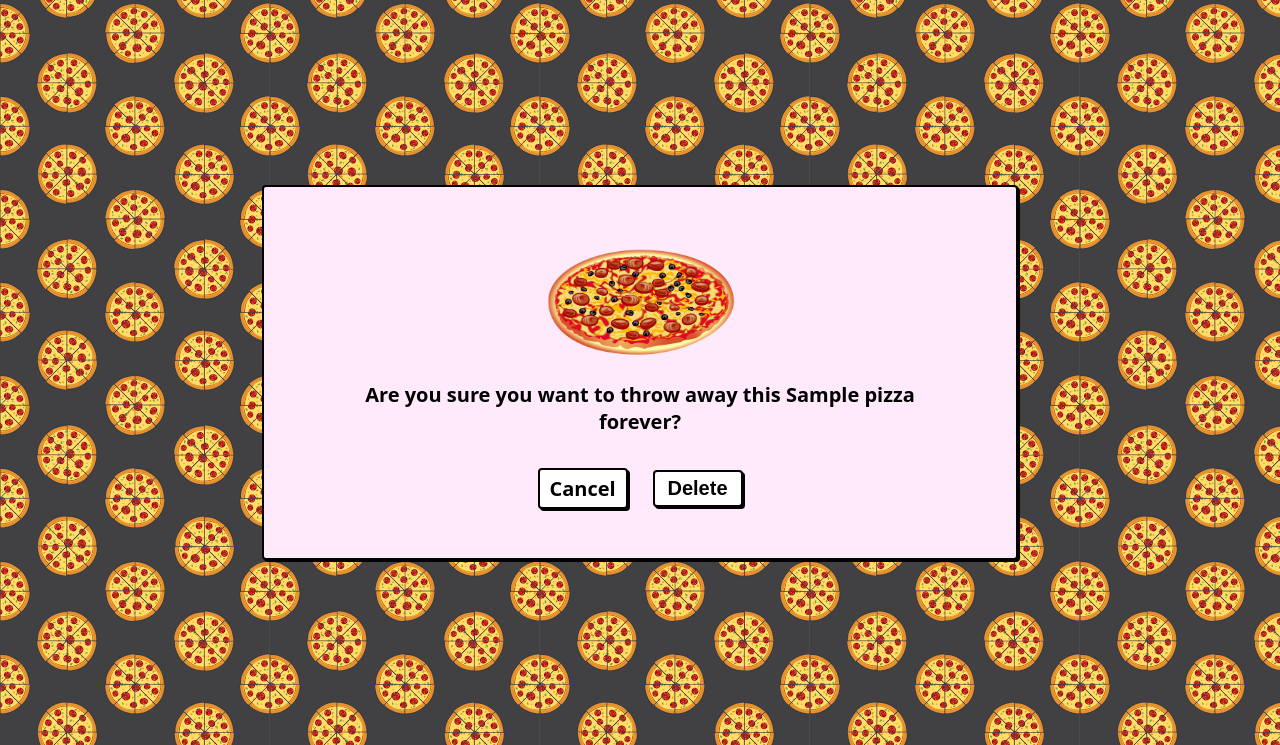
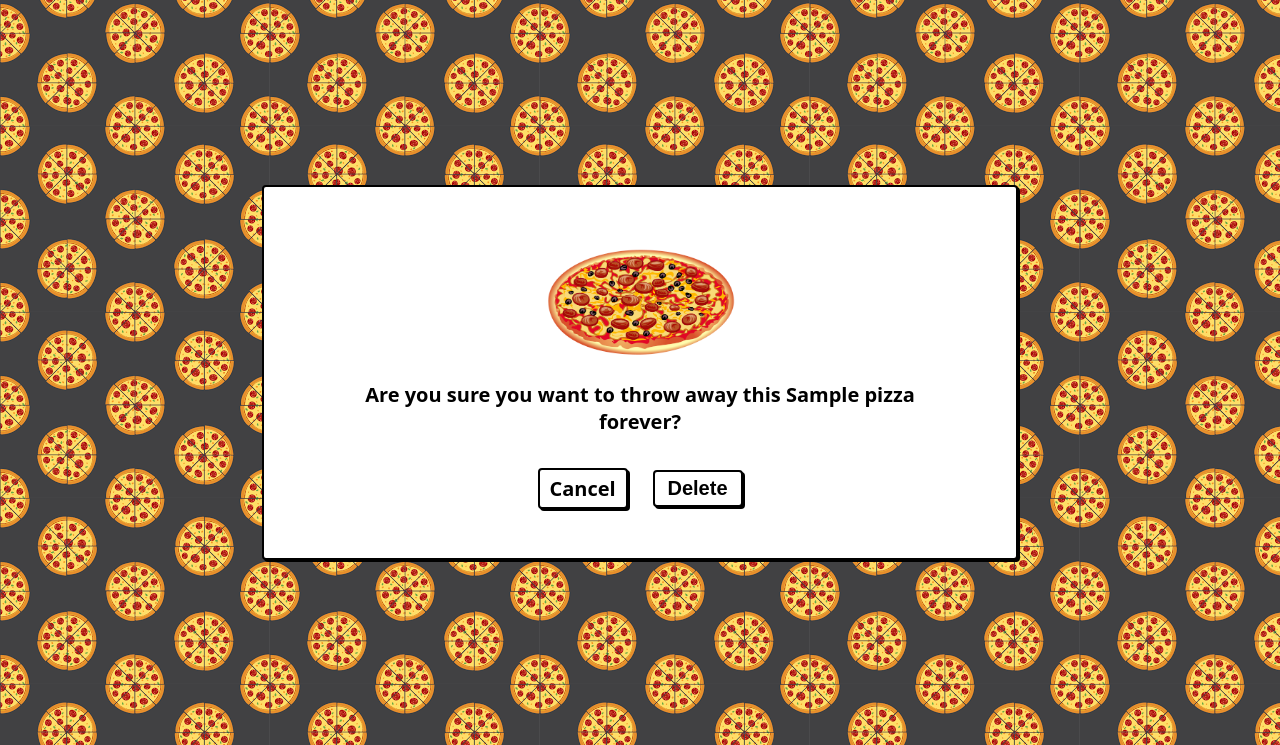
Before and after one commit to bfloyd14/pizza-pie, a Django app: page /pizzas/1/delete in a window 1280 px wide. Shown: the part 60-805 px from the top of the page. Run offline with Django 4.2, Linux system fonts and the light colour scheme; a user stored in the database is signed in; tables that the repository leaves empty hold one stand-in row (values such as "Sample post").

Commit message:
change delete container background color to white

```diff
--- a/main_app/static/css/base.css
+++ b/main_app/static/css/base.css
@@ -108,7 +108,7 @@ a {
 }
 
 .delete-container {
-  background-color: #FEEAFA ;
+  background-color: white ;
   color: black;
   border: solid black 2px;
   box-shadow: 2px 2px;
```
